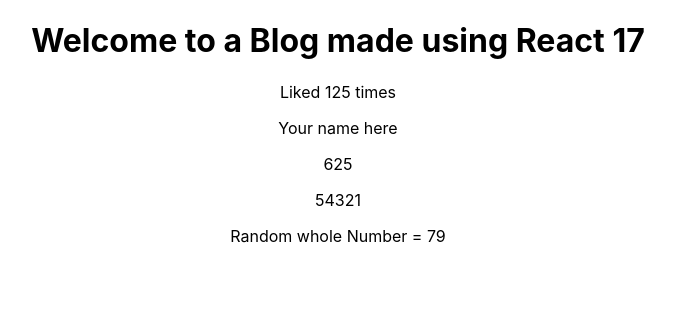
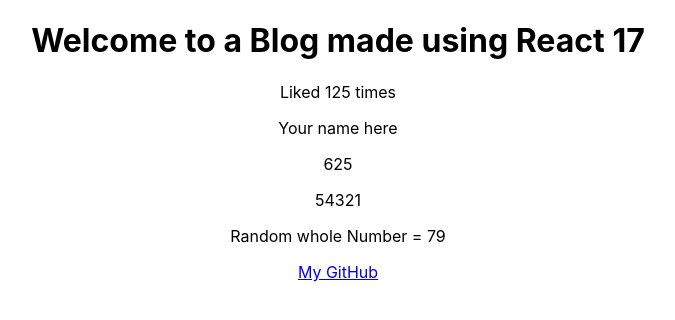
Before and after one commit to Hamberfim/dojo-blog, a React (Create React App) app: page / in a window 1280 px wide. Shown: the top 320 px of the page, without its empty margins (302-977 px from the left). Built offline with nearby package versions, Linux system fonts and the light colour scheme.

Commit message:
html attributes as variables

```diff
--- a/src/App.js
+++ b/src/App.js
@@ -7,6 +7,10 @@
   let likes = 125;  // integer to string via React JSX template return
   // (But Not Booleans or Objects) i.e.,
   // let myObj = {name: 'Tom', age: 56};  // WILL ERROR OUT
+
+  // html attributes as dynamic values
+  const openTab =  "_blank";
+  const myLink = "https://github.com/Hamberfim";
 
 
   // return the JSX template
@@ -27,6 +31,8 @@
           <p>{[5, 4, 3, 2, 1]}</p>
           <p>{"Random whole Number = " + (Math.random() * 100).toFixed(0)}</p>
 
+          <a href={myLink} target={openTab}>My GitHub</a>
+
         </div>
     </div>
   );
```
